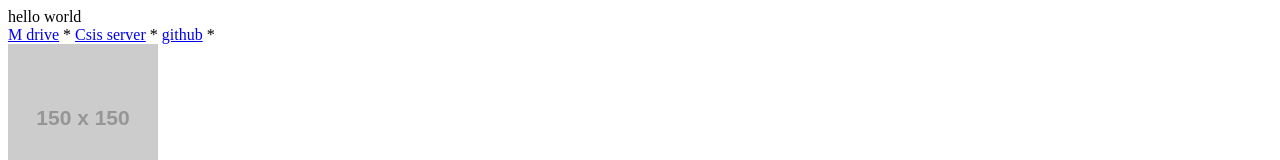
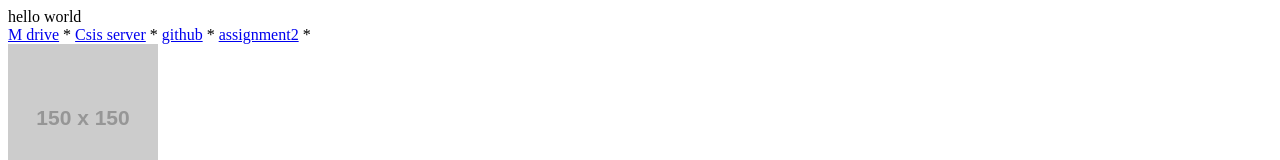
Before and after one commit to Chubomber/Chubomber.github.io, a plain HTML site: page index.html in a window 1280 px wide. Shown: the top 160 px of the page. Drawn offline with Linux system fonts and the light colour scheme; placeholder pictures from the web are drawn by us.

Commit message:
Update index.html

```diff
--- a/index.html
+++ b/index.html
@@ -3,6 +3,7 @@
 <a href="http://webp.svsu.edu/~jmtansel/"> M drive</a> *
 <a href="http://csis.svsu.edu/~jmtansel/"> Csis server</a> *
 <a href="https://chubomber.github.io/"> github</a> *
+<a href="assignment2.html"> assignment2</a> *
 </nav>
 <img src="https://via.placeholder.com/150" />
 <code>
```
